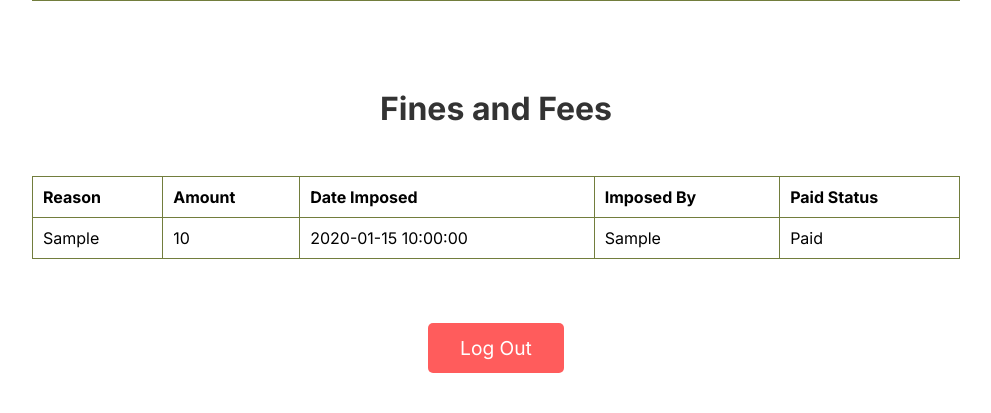
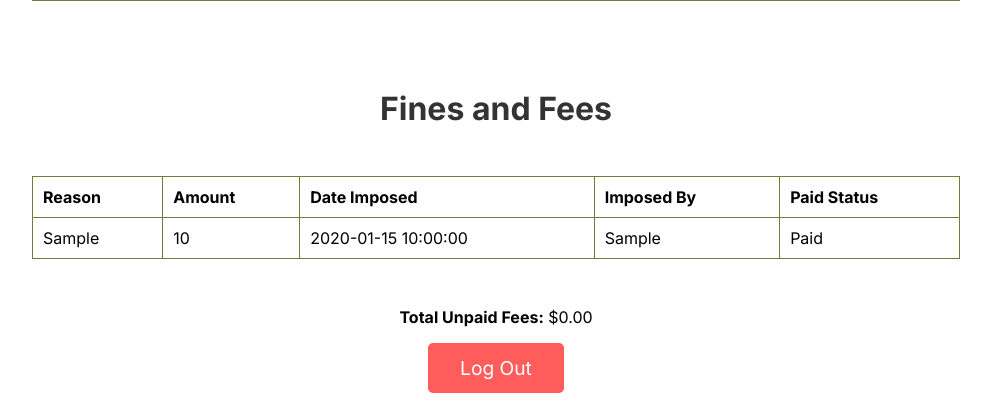
Before and after one commit to HanamiGarduque/PHPSYSTEM, a PHP site: page /myacc.php in a window 1280 px wide. Shown: the part 853-1266 px from the top of the page, without its empty margins (144-1135 px from the left). Before the commit the page ends 1226 px from the top, so only its background shows below. Run offline with PHP 8.4, Linux system fonts and the light colour scheme; the visitor is signed in with stand-in values (Sample User, id 1); tables that the repository leaves empty or names only in its code hold one stand-in row (values such as "Sample post").

Commit message:
updated user's my account section

```diff
--- a/myacc.php
+++ b/myacc.php
@@ -5,7 +5,6 @@ require_once 'Database/crud.php';
 
 $database = new Database();
 $db = $database->getConnect();
-
 
 $user = new Users($db);
 $stmt = $user->getUserDetails($_SESSION['id']);
@@ -23,6 +22,12 @@ $fines_and_fees = new FinesAndFees($db);
 $stmt = $fines_and_fees->getUserFines($_SESSION['id']);
 $fines = $stmt->fetchAll(PDO::FETCH_ASSOC);
 
+$totalUnpaidFees = 0;
+foreach ($fines as $fine) {
+    if (!$fine['paid']) {
+        $totalUnpaidFees += $fine['amount'];
+    }
+}
 ?>
 
 <!DOCTYPE html>
@@ -36,7 +41,6 @@ $fines = $stmt->fetchAll(PDO::FETCH_ASSOC);
     <link href="https://fonts.googleapis.com/css2?family=Inter:wght@400;500;600;700&display=swap" rel="stylesheet">
     <script src="https://code.jquery.com/jquery-3.6.0.min.js"></script>
     <script src="https://cdn.datatables.net/1.13.6/js/jquery.dataTables.min.js"></script>
-
 </head>
 
 <body>
@@ -81,6 +85,7 @@ $fines = $stmt->fetchAll(PDO::FETCH_ASSOC);
             </table>
         </div>
     </section>
+
     <section id="bookBorrow">
         <div class="container">
             <h2>Book Borrowing Details</h2>
@@ -124,6 +129,7 @@ $fines = $stmt->fetchAll(PDO::FETCH_ASSOC);
             ?>
         </div>
     </section>
+
 <section id="finesAndFees">
     <div class="container">
         <h2>Fines and Fees</h2>
@@ -154,6 +160,9 @@ $fines = $stmt->fetchAll(PDO::FETCH_ASSOC);
                     <?php } ?>
                 </tbody>
             </table>
+            <div id="totalUnpaidFees" style="margin-top: 10px;">
+                <strong>Total Unpaid Fees:</strong> $<?php echo number_format($totalUnpaidFees, 2); ?>
+            </div>
         <?php
         }
         ?>
```
Lines whose indentation alone changed are shown as unchanged.
